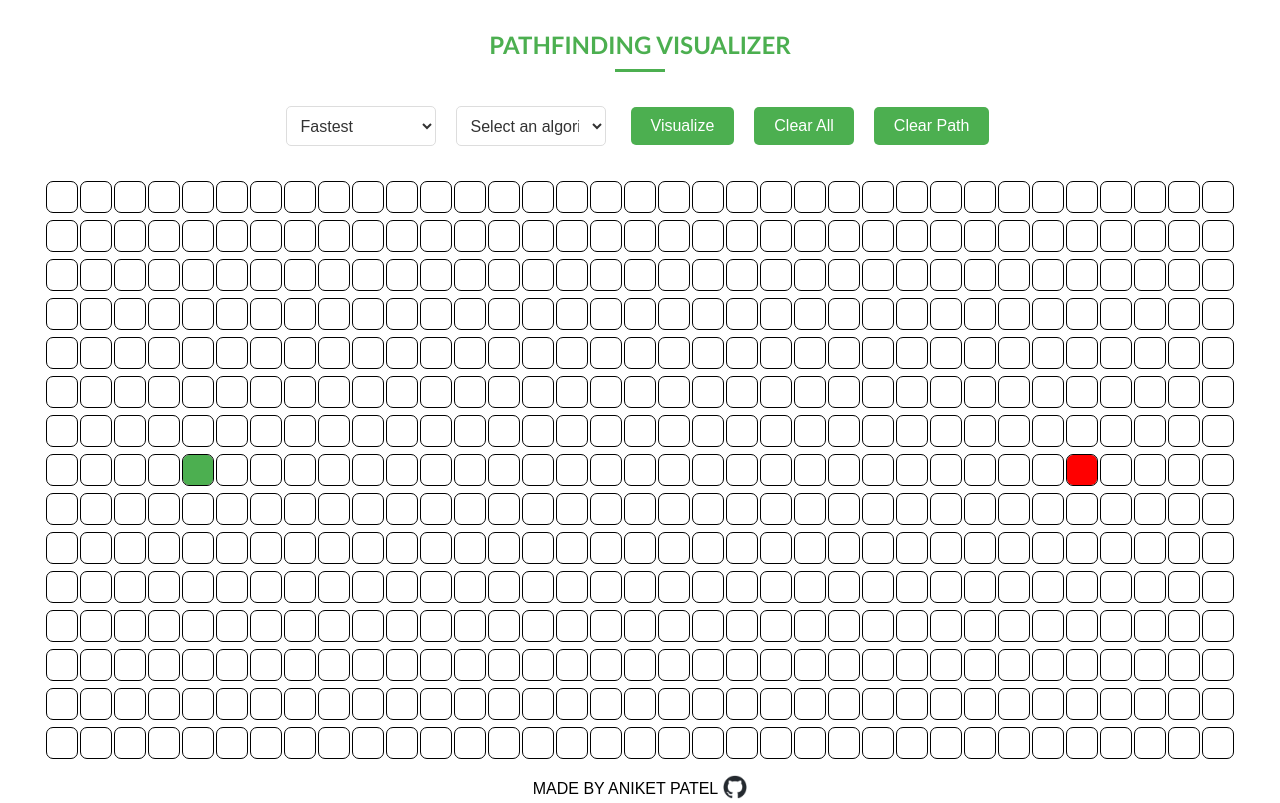
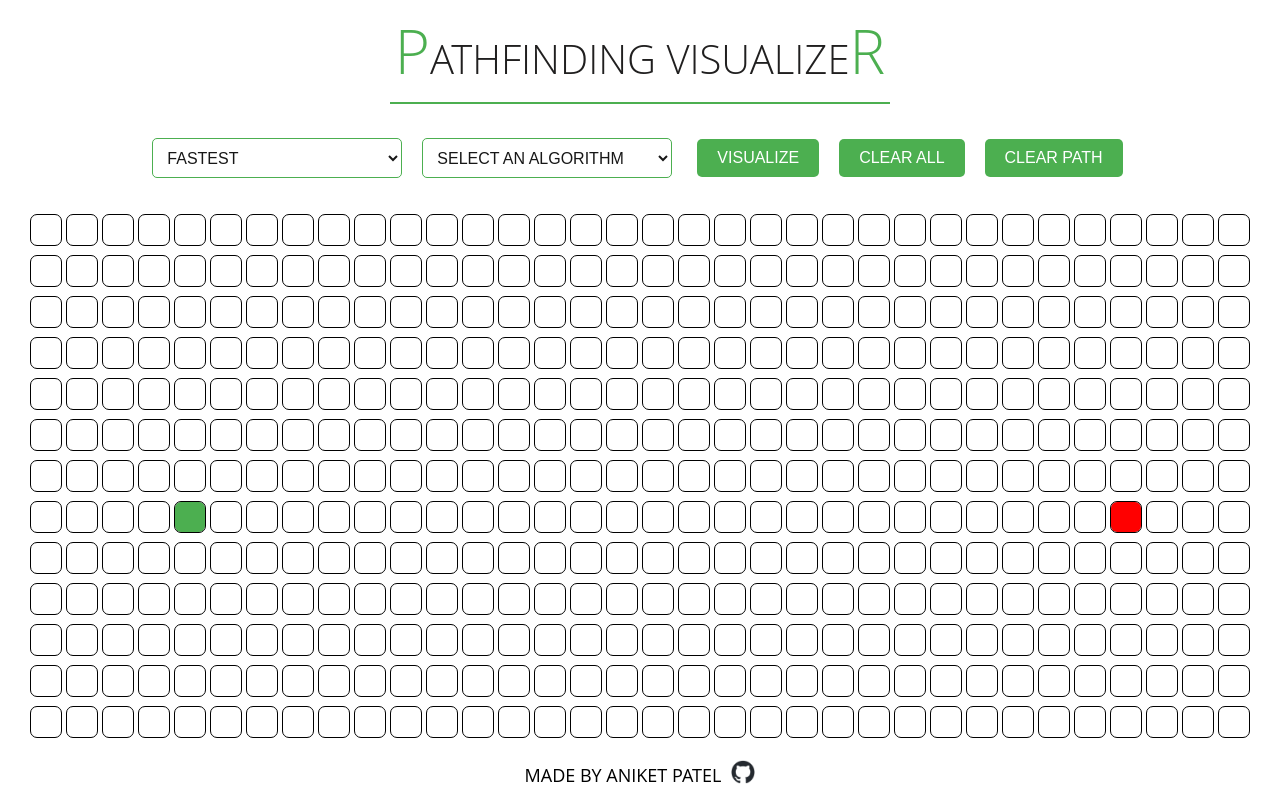
Before and after one commit to aniketpatel12/PathFinding-Visualizer, a React (Create React App) app: page / in a window 1280 px wide. Built offline with nearby package versions, Linux system fonts and the light colour scheme.

Commit message:
Added css styles for header footer

```diff
--- a/src/PathFindingVisualizer/Node/Node.css
+++ b/src/PathFindingVisualizer/Node/Node.css
@@ -1,19 +1,33 @@
 .header {
   text-align: center;
-  font-family:'Gill Sans', 'Gill Sans MT', Calibri, 'Trebuchet MS', sans-serif;
-  font-size: 36px;
-  font-weight: 600;
-  color: #4caf50; /* Adjust the color as needed */
+  font-size: 40px;
+  font-family: "Open Sans", -apple-system, BlinkMacSystemFont, "Segoe UI", Roboto, Oxygen-Sans, Ubuntu, Cantarell, "Helvetica Neue", Helvetica, Arial, sans-serif;
+  font-weight: lighter;
+  color: #201f1f;
   margin-bottom: 20px;
   text-transform: uppercase;
-  margin-top: 30px;
+  margin-top: 10px;
 }
+
+.first-letter {
+  font-size: 150%;
+  font-weight: lighter;
+  color: #4caf50;
+}
+
+.last-letter {
+  font-size: 150%;
+  font-weight: lighter;
+  color: #4caf50;
+}
+
+
 
 .header::after {
   content: '';
   display: block;
-  width: 50px;
-  height: 3px;
+  width: 500px;
+  height: 2px;
   background-color: #4caf50; /* Adjust the color as needed */
   margin: 10px auto;
 }
@@ -23,7 +37,7 @@
   height: 30px; /* Adjust the height of each node */
   outline: 1px solid #000000;
   display: inline-block;
-  margin: 2px; /* Adjust the margin to add spacing between nodes */
+  margin: 3px; /* Adjust the margin to add spacing between nodes */
   border-radius: 20%;
 }
 
@@ -101,22 +115,6 @@
     }
 }
 
-  .pathfinding-visualizer {
-    width: 100%;
-    height: 100%;
-    display: flex;
-    flex-direction: column;
-    align-items: center;
-    justify-content: center;
-  }
-
-  .header {
-    font-size: 24px;
-    font-weight: bold;
-    margin-bottom: 20px;
-  }
-
-
 .control-panel {
   display: flex;
   align-items: center;
@@ -146,6 +144,8 @@
 .custom-select {
     display: inline-block;
     font-size: 16px;
+    text-transform: uppercase;
+    font-weight: lighter;
     color: #333;
     padding: 5px 10px;
     margin: 5px;
@@ -153,7 +153,7 @@
     border-radius: 5px;
     background-color: #fff;
     cursor: pointer;
-    width: 150px; /* Set a fixed width for the drop-down menu and buttons */
+    width: 250px; /* Set a fixed width for the drop-down menu and buttons */
     height: 40px; /* Set a fixed height for the drop-down menu and buttons */
   }
 
@@ -175,6 +175,7 @@ button {
     margin: 10px;
     padding: 10px 20px;
     font-size: 16px;
+    text-transform: uppercase;
     border: none;
     border-radius: 5px;
     background-color: #4caf50;
@@ -201,10 +202,10 @@ button:hover {
   .custom-select {
     display: inline-block;
     font-size: 16px;
-    color: #333; /* Change this color to the desired text color */
+    color: #171717; /* Change this color to the desired text color */
     padding: 5px 10px;
     margin: 5px;
-    border: 1px solid #ddd; /* Change this color to the desired border color */
+    border: 1px solid #4caf50; /* Change this color to the desired border color */
     border-radius: 5px;
     background-color: #fff; /* Change this color to the desired background color */
     cursor: pointer;
@@ -227,12 +228,14 @@ body {
   display: flex;
   align-items: center;
   justify-content: center;
-  margin-top: 10px; /* Adjust as needed */
-  font-family: 'Your preferred font', sans-serif; /* Add your preferred font or remove this line */
+  font-weight: light;
+  font-size: large;
+  margin-top: 15px; /* Adjust as needed */
+  font-family: "Open Sans", -apple-system, BlinkMacSystemFont, "Segoe UI", Roboto, Oxygen-Sans, Ubuntu, Cantarell, "Helvetica Neue", Helvetica, Arial, sans-serif;
 }
 
 .github-logo {
   width: 24px; /* Adjust as needed */
   height: 24px; /* Adjust as needed */
-  margin-left: 5px; /* Adjust as needed */
+  margin-left: 10px; /* Adjust as needed */
 }
--- a/src/PathFindingVisualizer/PathfindingVisualizer.jsx
+++ b/src/PathFindingVisualizer/PathfindingVisualizer.jsx
@@ -391,10 +391,14 @@ render() {
   const {grid, mouseIsPressed, disableDropDown, isVisualized} = this.state;
   const algorithms = ['Select an algorithm', 'A* Search Algorithm', 'BFS', 'DFS', 'Dijkstra'];
   const { isAlgorithmSelected } = this.state;
+  const title = "PATHFINDING  VISUALIZER";
+  const lastLetter = title.charAt(title.length - 1);
   return (
     <>
         <div className="header">
-          Pathfinding Visualizer
+          <span className="first-letter">{title[0]}</span>
+          {title.substring(1, title.length - 1)}
+          <span className="last-letter">{lastLetter}</span>
         </div>
         <div className='control-panel'>
           <div className="select-container">
@@ -470,109 +474,14 @@ render() {
             </div>
 
             <div className="footer">
-              <span> MADE BY ANIKET PATEL</span>
+              <span> MADE BY ANIKET PATEL  </span>
               <a href="https://github.com/aniketpatel12/PathFinding-Visualizer" target="_blank" rel="noopener noreferrer">
                 <img src={githubLogo} alt="GitHub Logo" className="github-logo" />
               </a>
             </div>
-    </>
-  );
-}
-
-
-  // render(){
-
-  //   const {grid, mouseIsPressed, disableDropDown, isVisualized, isPaused} = this.state;
-  //   const algorithms = ['Select an algorithm', 'Dijkstra', 'A* Search Algorithm'];
-  //   const { isAlgorithmSelected } = this.state;
-
-  //   return(
-  //       <>
-  //        {/* <div className="pathfinding-visualizer"> */}
-  //        <div className="header">
-  //         Pathfinding Visualizer
-  //       </div>
-  //       <div className='control-plane'>
-  //           <div className="select-container">
-  //             <select
-  //               value={this.state.animationSpeed}
-  //               onChange={this.handleAnimationSpeedChange}
-  //               disabled={disableDropDown || isVisualized}
-  //               className="custom-select"
-  //             >
-  //               <option value="10">Fastest</option>
-  //               <option value="20">Fast</option>
-  //               <option value="50">Normal</option>
-  //               <option value="70">Slow</option>
-  //               <option value="100">Slowest</option>
-  //             </select>
-  //           </div>
-  //           <div className="select-container">
-  //             <select
-  //                 value={this.state.selectedAlgorithm}
-  //                 onChange={this.handleAlgorithmChange}
-  //                 disabled={disableDropDown || isVisualized}
-  //                 className="custom-select"
-  //             >
-  //               {algorithms.map((algorithm, index) => (
-  //                 <option key={index} value={algorithm}>
-  //                   {algorithm}
-  //                 </option>
-  //               ))}
-  //             </select>
-  //           </div>
-  //           <div className="button-container"></div>
-  //             <button onClick={this.handleVisualizeClick} disabled={disableDropDown || isVisualized}>
-  //               Visualize
-  //             </button>
-  //             {isAlgorithmSelected === false && (
-  //               <div className="alert">
-  //                 Please select an algorithm first!
-  //               </div>
-  //             )}
-  //             <button className={disableDropDown || isVisualized ? 'disabled-button' : ''} onClick={() => this.clearAll()} disabled={isVisualized || disableDropDown}>
-  //                 Clear All
-  //             </button>
-  //             <button className={disableDropDown || isVisualized ? 'disabled-button' : ''} onClick={() => this.clearPath()} disabled={isVisualized || disableDropDown}>
-  //                 Clear Path
-  //             </button>
-  //             {/* <button className="dark-mode-button" onClick={handleDarkModeToggle}>
-  //               Dark Mode
-  //             </button> */}
-  //           </div>
-
-  //           {/* <button onClick={this.handlePauseContinue} className="pause-continue-btn">
-  //               {isPaused ? 'Continue' : 'Pause'}
-  //           </button> */}
-  //           <div className='grid'>
-  //               {grid.map((row, rowIdx) => {
-  //                   return (
-
-  //                       <div key={rowIdx}>
-  //                           {row.map((node, nodeIdx) => {
-  //                               const {row, col, isStart, isFinish, isWall} = node;
-  //                               return (
-  //                                   <Node
-  //                                       key={nodeIdx}
-  //                                       col={col}
-  //                                       isFinish={isFinish}
-  //                                       isStart={isStart}
-  //                                       isWall={isWall}
-  //                                       mouseIsPressed={mouseIsPressed}
-  //                                       onMouseDown={(row, col) => this.handleMouseDown(row, col)}
-  //                                       onMouseEnter={(row, col) => this.handleMouseEnter(row, col)}
-  //                                       onMouseUp={() => this.handleMouseUp()}
-  //                                       row={row}
-  //                                       ></Node>
-  //                                   );
-  //                           })}
-  //                       </div>
-  //                   );
-  //               })}
-  //           </div>
-  //       </>
-  //   );
-  // }
+      </>
+    );
+  }
 }
 
   // Function to show the alert box and blur the background
@@ -591,9 +500,9 @@ render() {
 // create the initialGrid setup
 const setUpInitialGrid = () => {
     const grid = [];
-    for (let row =0; row < 15; row++){
+    for (let row =0; row < 13; row++){
         const currentRow = [];
-        for (let col = 0; col < 35; col++){
+        for (let col = 0; col < 34; col++){
             currentRow.push(createNode(col, row));
         }
         grid.push(currentRow);
```
